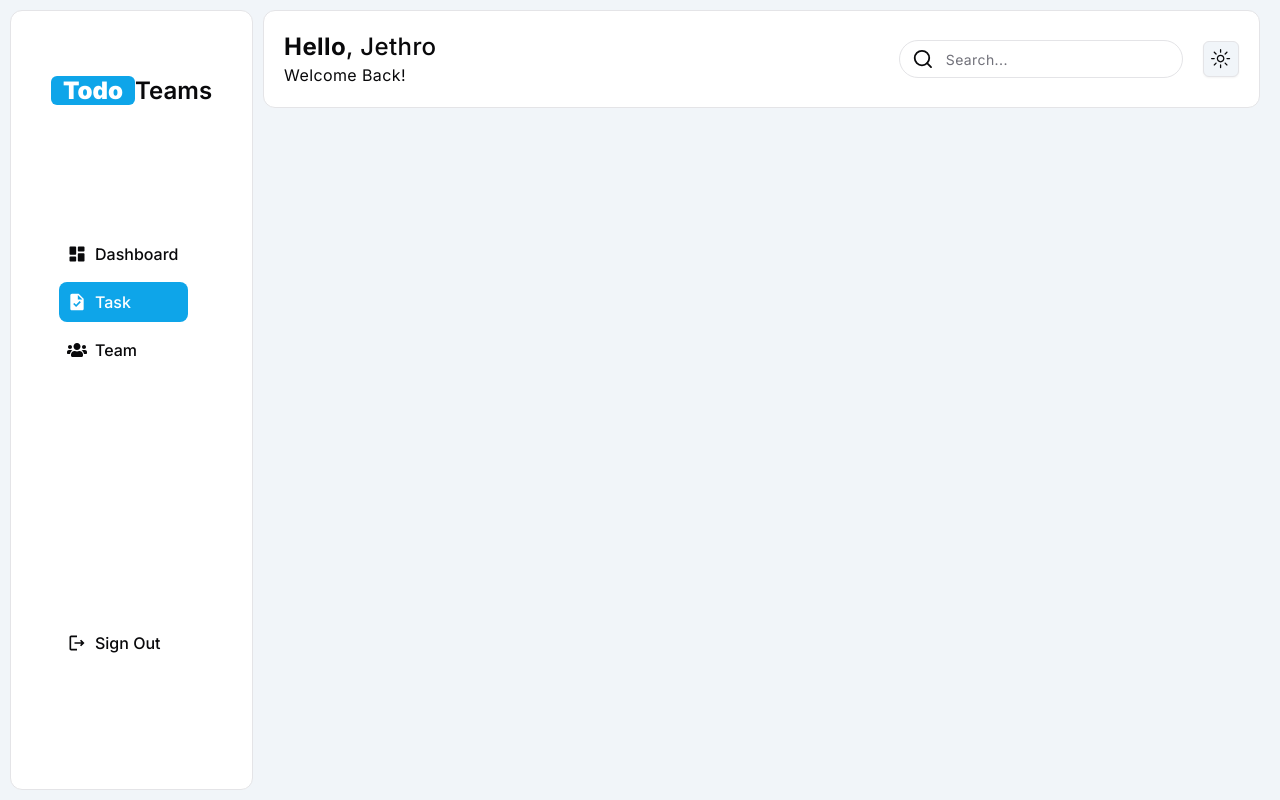
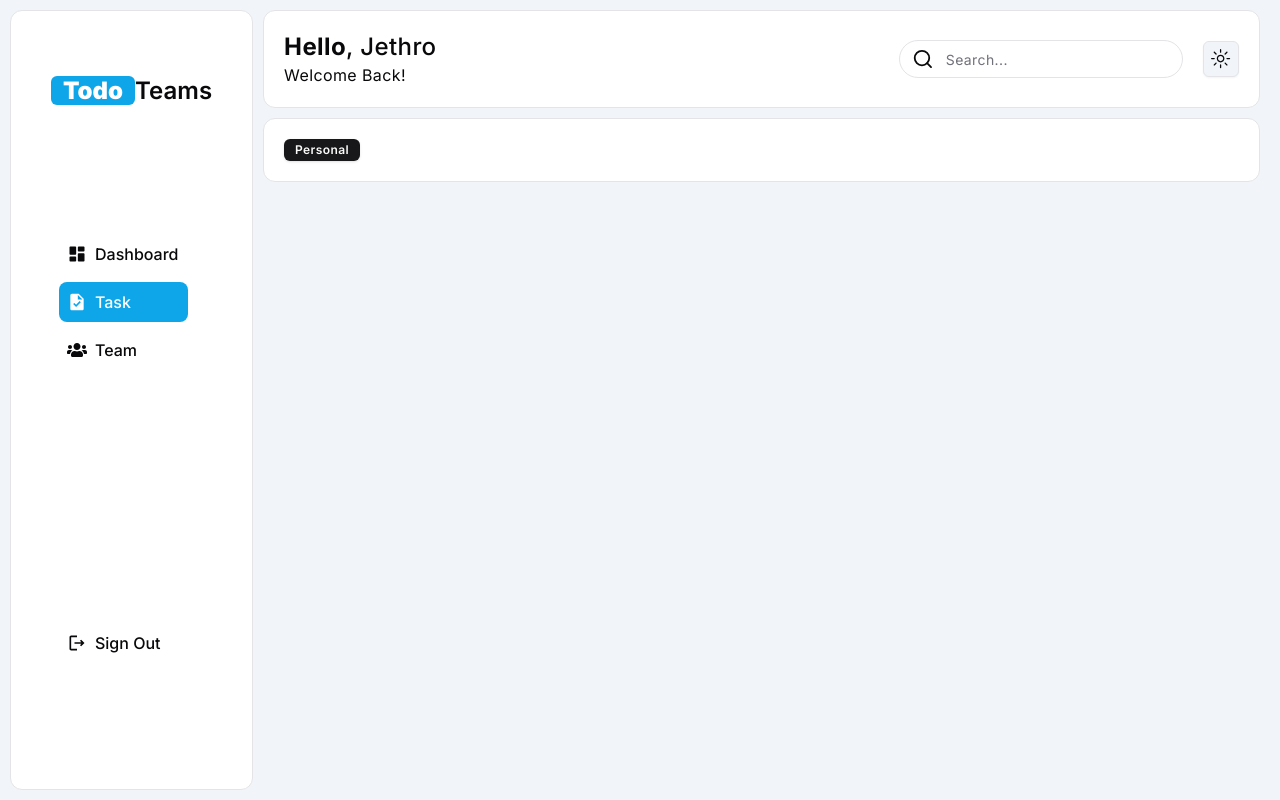
Before and after one commit to jethrocadang/next-todo-list, a Next.js app: page /tasks in a window 1280 px wide. Built offline with nearby package versions, Linux system fonts and the light colour scheme.

Commit message:
tasks:[added task-list card]

```diff
--- /dev/null
+++ b/src/app/tasks/_components/tags-filter.tsx
@@ -0,0 +1,13 @@
+import { Badge } from "@/components/ui/badge"
+import { Card } from "@/components/ui/card"
+
+const TagsFilter = () => {
+    return (
+        <Card className="flex w-full flex-row justify-between p-5 tracking-wide">
+            <Badge>Personal</Badge>
+        </Card>
+    )
+}
+
+
+export default TagsFilter
--- /dev/null
+++ b/src/app/tasks/_components/task-list.tsx
@@ -0,0 +1,12 @@
+import { Card } from "@/components/ui/card"
+
+
+const TaskList = () => {
+    return (
+        <Card>
+
+        </Card>
+    )
+}
+
+export default TaskList;
--- a/src/app/tasks/page.tsx
+++ b/src/app/tasks/page.tsx
@@ -1,9 +1,14 @@
+import SideBar from "@/components/layout/SideBar";
 import Header from "./_components/header";
+import TagsFilter from "./_components/tags-filter";
 
 export default function TaskPage() {
   return (
-    <div className="w-full p-2.5">
-      <Header />
+    <div className="flex w-full p-2.5" >
+      <div className="w-full space-y-2.5">
+        <Header />
+        <TagsFilter/>
+      </div>
     </div>
   );
 }
```
